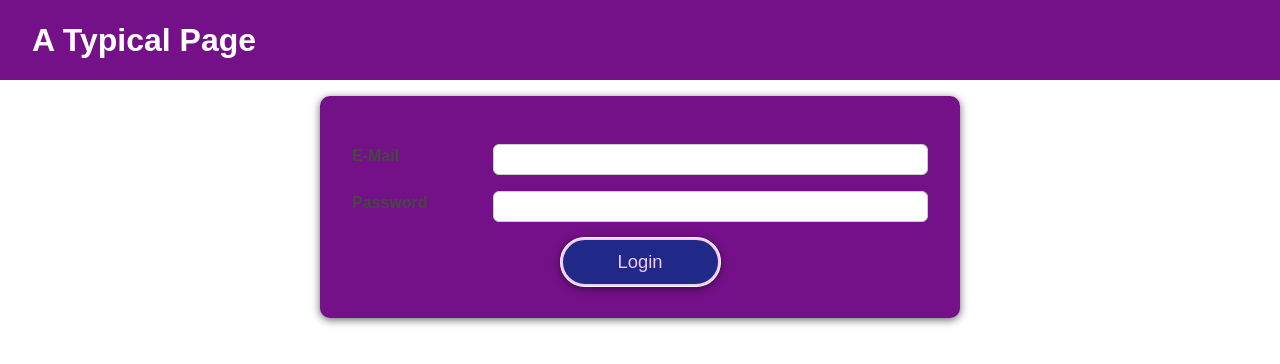
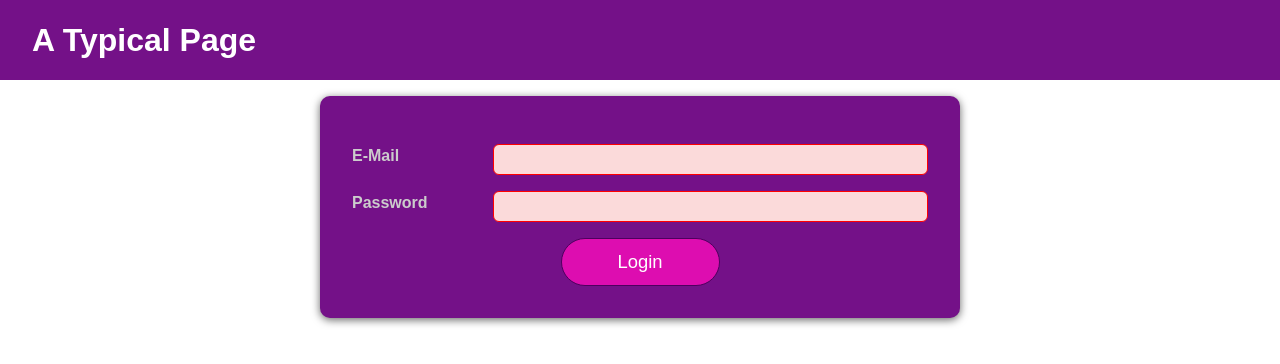
Before and after one commit to HDraba/side-effects, a React (Create React App) app: page / in a window 1280 px wide. Shown: the top 364 px of the page. Built offline with nearby package versions, Linux system fonts and the light colour scheme.

Commit message:
added ref autofocus invalid input

```diff
--- a/src/components/Login/Login.module.css
+++ b/src/components/Login/Login.module.css
@@ -5,52 +5,7 @@
   padding: 2rem;
 }
 
-.control {
-  margin: 1rem 0;
-  display: flex;
-  align-items: stretch;
-  flex-direction: column;
-}
-
-.control label,
-.control input {
-  display: block;
-}
-
-.control label {
-  font-weight: bold;
-  flex: 1;
-  color: #464646;
-  margin-bottom: 0.5rem;
-}
-
-.control input {
-  flex: 3;
-  font: inherit;
-  padding: 0.35rem 0.35rem;
-  border-radius: 6px;
-  border: 1px solid #ccc;
-}
-
-.control input:focus {
-  outline: none;
-  border-color: #4f005f;
-  background: #f6dbfc;
-}
-
-.control.invalid input {
-  border-color: red;
-  background: #fbdada;
-}
 
 .actions {
   text-align: center;
 }
-
-@media (min-width: 768px) {
-  .control {
-    align-items: center;
-    flex-direction: row;
-  }
-
-}
--- a/src/components/Login/Login.tsx
+++ b/src/components/Login/Login.tsx
@@ -1,11 +1,19 @@
-import React, { useEffect, useReducer, useState, Reducer, useCallback, useContext } from 'react';
+import React, {
+  useEffect,
+  useReducer,
+  useState,
+  Reducer,
+  useCallback,
+  useContext,
+} from 'react';
 
 import Card from '../UI/Card/Card';
 import classes from './Login.module.css';
 import Button from '../UI/Button/Button';
 import AuthContext from '../../store/auth-context';
+import Input from '../UI/Input/Input';
 
-type EmailState = {
+export type EmailState = {
   value: string;
   isValid: boolean | null;
 };
@@ -66,7 +74,7 @@
     Reducer<PasswordState, PasswordAction>
   >(passwordReducer, initialState);
 
-  const ctx = useContext(AuthContext)
+  const ctx = useContext(AuthContext);
 
   useEffect(() => {
     const identifier = setTimeout(() => {
@@ -105,42 +113,37 @@
 
   const submitHandler = (event: React.SyntheticEvent) => {
     event.preventDefault();
+    if (formIsValid) {
       ctx!.onLogin(emailState.value, passwordState.value);
+      // move the focus to the first invalid Input
+    } else if (!emailState.isValid) {
+
+    } else {}
   };
 
   return (
     <Card className={classes.login}>
       <form onSubmit={submitHandler}>
-        <div
-          className={`${classes.control} ${
-            emailState.isValid === false ? classes.invalid : ''
-          }`}
-        >
-          <label htmlFor="email">E-Mail</label>
-          <input
+        <Input
+          id="email"
+          label="E-Mail"
           type="email"
-            id="email"
+          isValid={emailState.isValid}
           value={emailState.value}
           onChange={emailChangeHandler}
           onBlur={validateEmailHandler}
         />
-        </div>
-        <div
-          className={`${classes.control} ${
-            passwordState.isValid === false ? classes.invalid : ''
-          }`}
-        >
-          <label htmlFor="password">Password</label>
-          <input
+        <Input
+          id="password"
+          label="Password"
           type="password"
-            id="password"
+          isValid={passwordState.isValid}
           value={passwordState.value}
           onChange={passwordChangeHandler}
           onBlur={validatePasswordHandler}
         />
-        </div>
         <div className={classes.actions}>
-          <Button type="submit" className={classes.btn} disabled={!formIsValid}>
+          <Button type="submit" className={classes.btn}>
             Login
           </Button>
         </div>
--- /dev/null
+++ b/src/components/UI/Input/Input.module.css
@@ -0,0 +1,44 @@
+.control {
+  margin: 1rem 0;
+  display: flex;
+  align-items: stretch;
+  flex-direction: column;
+}
+
+.control label,
+.control input {
+  display: block;
+}
+
+.control label {
+  color: #ccc;
+  font-weight: bold;
+  flex: 1;
+  margin-bottom: 0.5rem;
+}
+
+.control input {
+  flex: 3;
+  font: inherit;
+  padding: 0.35rem 0.35rem;
+  border-radius: 6px;
+  border: 1px solid #ccc;
+}
+
+.control input:focus {
+  outline: none;
+  border-color: #4f005f;
+  background: #f6dbfc;
+}
+
+.control.invalid input {
+  border-color: red;
+  background: #fbdada;
+}
+
+@media (min-width: 768px) {
+  .control {
+    align-items: center;
+    flex-direction: row;
+  }
+}
--- /dev/null
+++ b/src/components/UI/Input/Input.tsx
@@ -0,0 +1,38 @@
+import { LegacyRef, useEffect, useRef } from 'react';
+import classes from './Input.module.css';
+
+type InputProps = {
+  id: string;
+  label: string;
+  type: string;
+  isValid: boolean | null;
+  value: string;
+  onChange: (event: React.FormEvent<HTMLInputElement>) => void;
+  onBlur: () => void;
+};
+
+const Input = (props: InputProps) => {
+  const inputRef = useRef<HTMLInputElement>(null);
+  useEffect(() => {
+    inputRef.current!.focus();
+  }, []);
+  return (
+    <div
+      className={`${classes.control} ${
+        props.isValid === false ? classes.invalid : ''
+      }`}
+    >
+      <label htmlFor={props.id}>{props.label}</label>
+      <input
+        ref={inputRef}
+        type={props.type}
+        id={props.id}
+        value={props.value}
+        onChange={props.onChange}
+        onBlur={props.onBlur}
+      />
+    </div>
+  );
+};
+
+export default Input;
```
Lines whose indentation alone changed are shown as unchanged.
